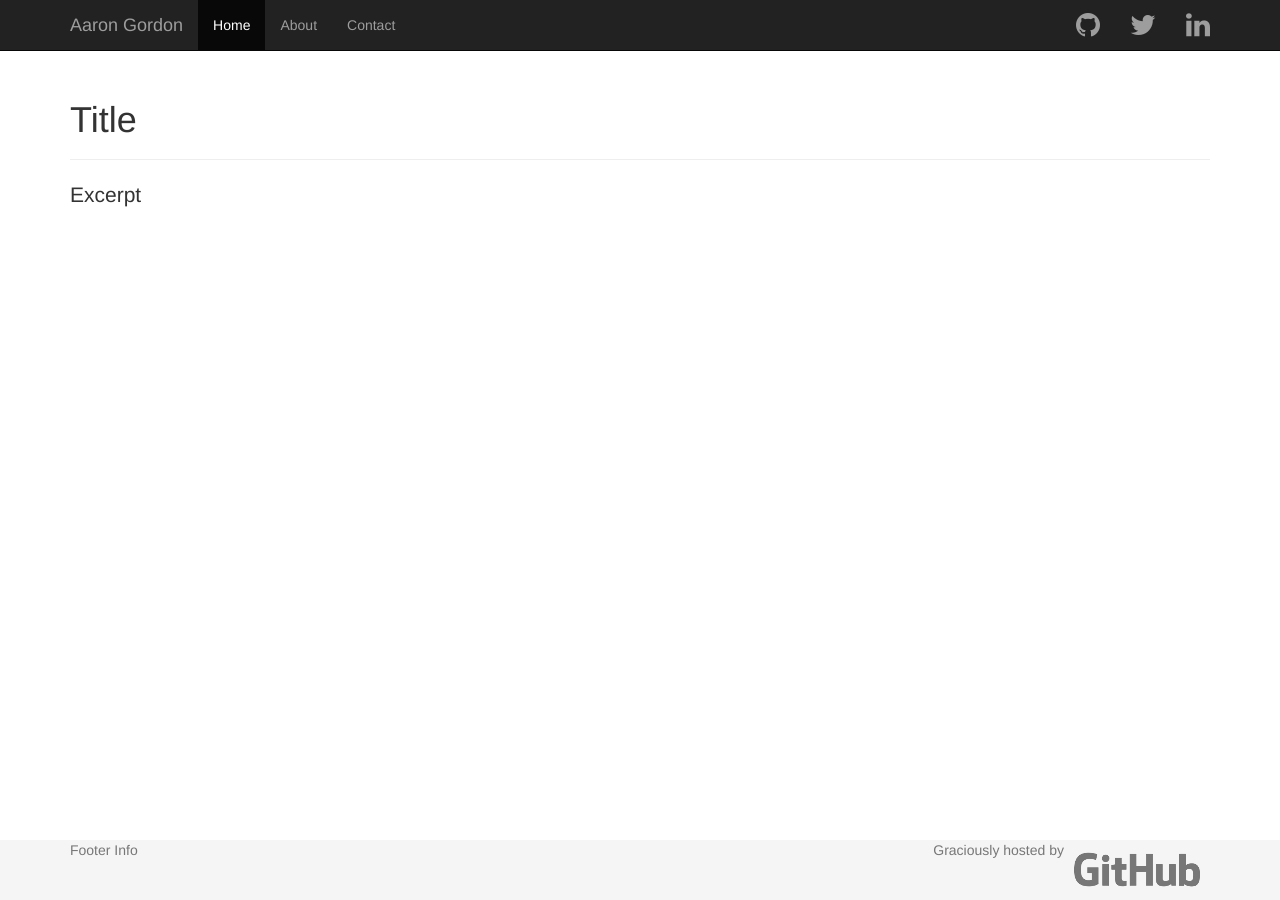
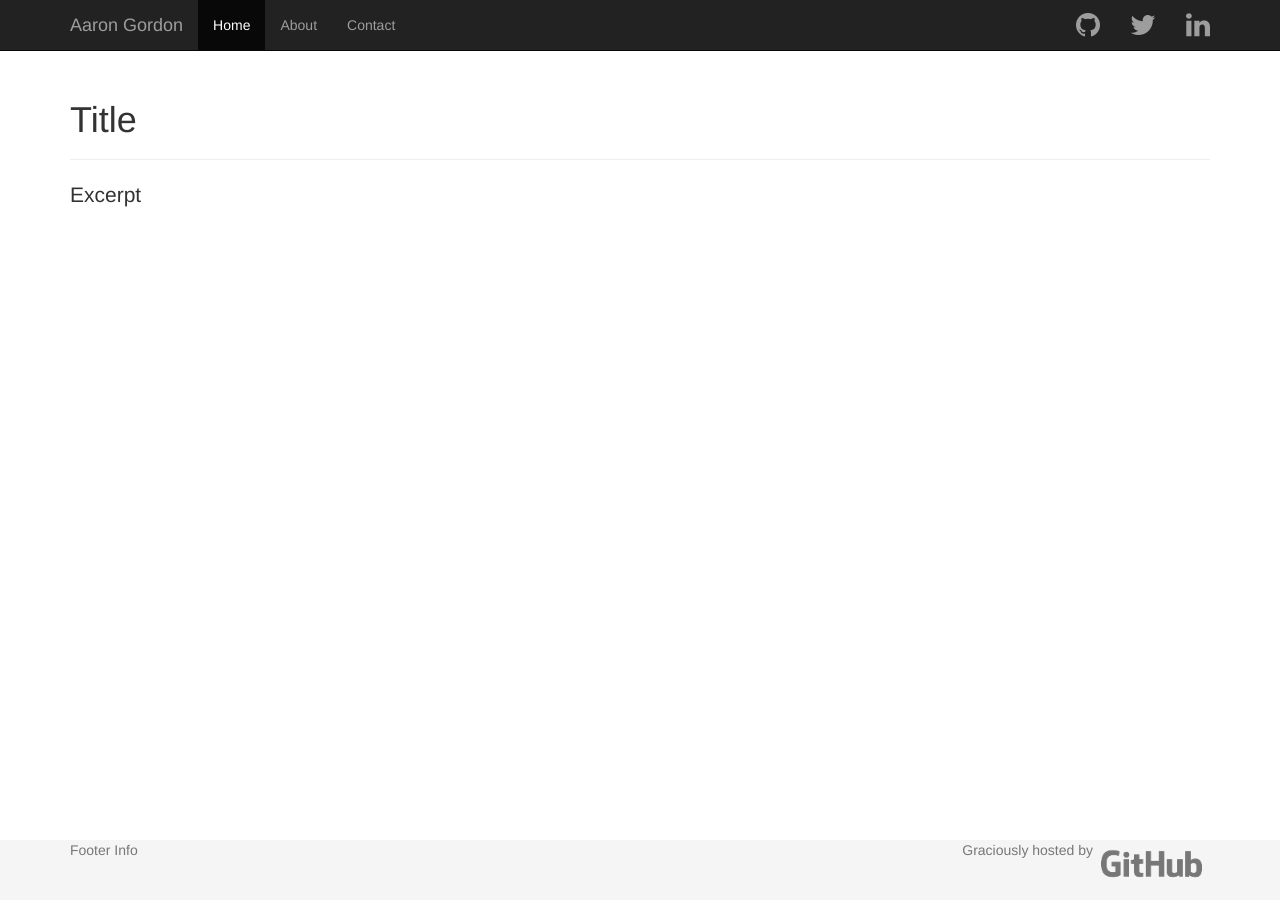
Before and after one commit to aarondgordon/aarondgordon.github.io, a Jekyll site: the page built from index.html, in a window 1280 px wide. Built offline with Jekyll 4.4.1, drawn with Linux system fonts in a browser that asks for light colours; nearby versions of some CDN libraries.

Commit message:
Tweaked footer

```diff
--- a/_layouts/default.html
+++ b/_layouts/default.html
@@ -72,13 +72,13 @@
 
     <footer class="footer">
       <div class="container">
-        <p class="text-muted">
+        <span class="text-muted">
           Footer Info
           <span class="github-logo">
             Graciously hosted by
-            <img class="github-logo" src="/assets/img/github-logo.png" width="146px" height="60px" />
+            <img class="github-logo" src="/assets/img/github-logo.png" width="117px" height="48px" />
           </span>
-        </p>
+        </span>
       </div>
     </footer>
 
```
